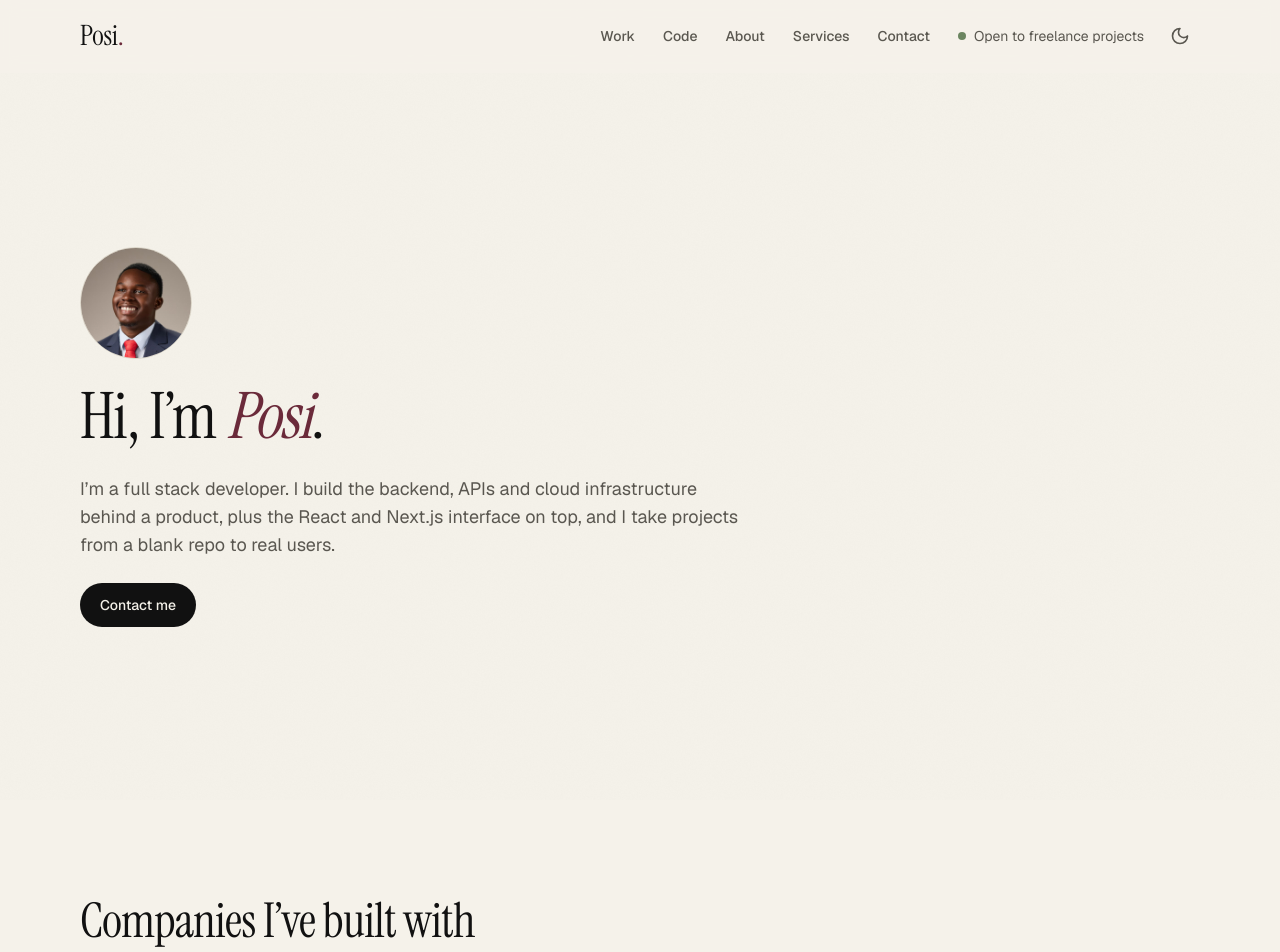
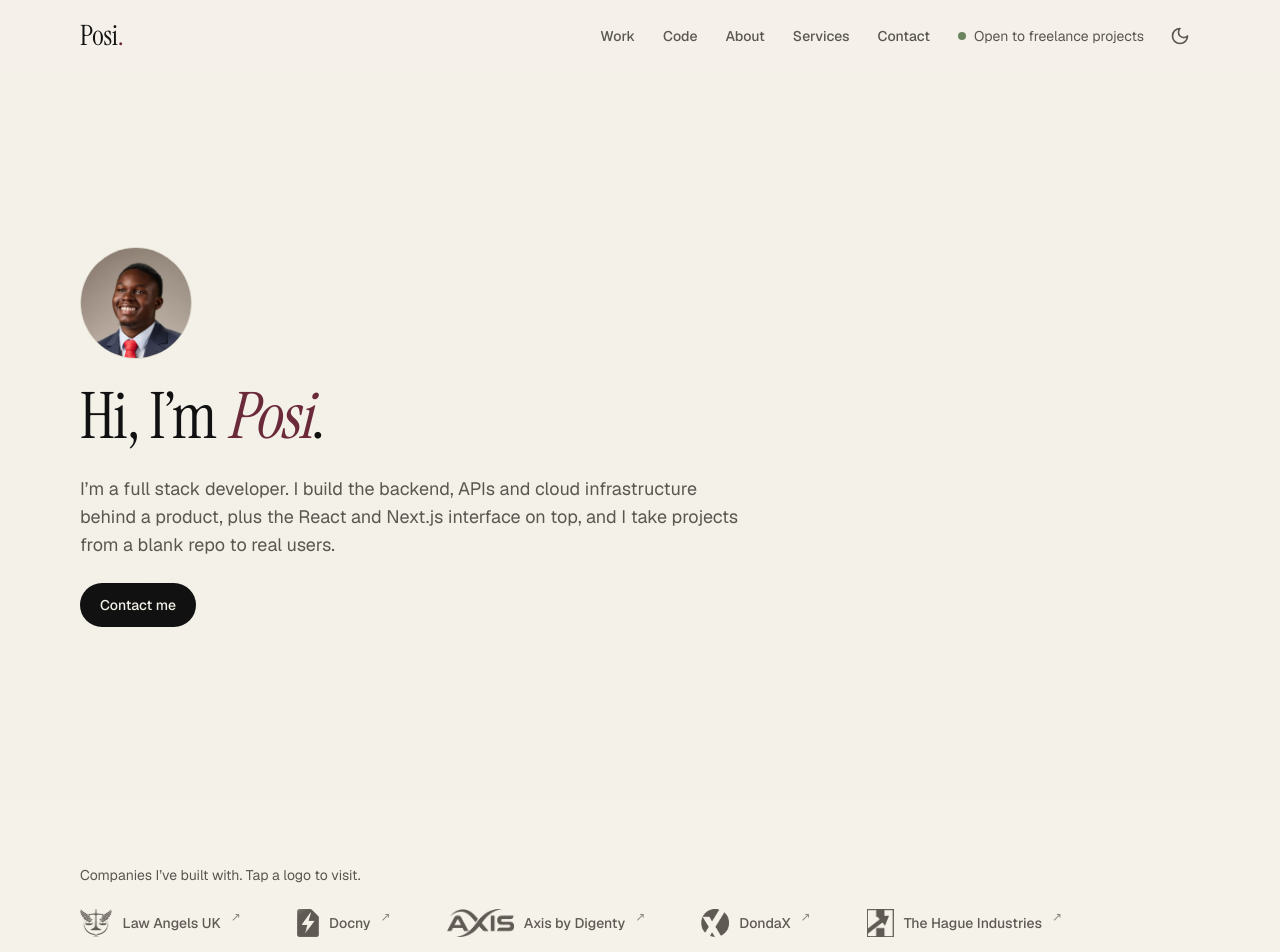
Before and after one commit to Posiislight/main-portfolio, a Next.js app: page / in a window 1280 px wide. Shown: the top 952 px of the page. Built offline with nearby package versions, Linux system fonts and the light colour scheme.

Commit message:
Minimal client logo row: no cards, small logos, pink on hover
Co-Authored-By: Claude Sonnet 5.5 <noreply@anthropic.com>

```diff
--- a/app/page.tsx
+++ b/app/page.tsx
@@ -211,14 +211,11 @@ export default function Page() {
         </section>
 
         {/* Stack */}
-        <section aria-labelledby="clients-heading" className="py-16 md:py-24">
-          <Reveal className={`${wrap} flex flex-col gap-8`}>
-            <div className="flex flex-col gap-2">
-              <h2 id="clients-heading" className={h2}>
-                Companies I’ve built with
-              </h2>
-              <p className="text-sm text-fg-muted">Tap a logo to visit.</p>
-            </div>
+        <section aria-labelledby="clients-heading" className="py-12 md:py-16">
+          <Reveal className={`${wrap} flex flex-col gap-6`}>
+            <h2 id="clients-heading" className="text-sm text-fg-muted">
+              Companies I’ve built with. Tap a logo to visit.
+            </h2>
             <ClientLogos />
           </Reveal>
         </section>
--- a/components/client-logos.tsx
+++ b/components/client-logos.tsx
@@ -2,29 +2,29 @@ import { clients } from "@/lib/clients"
 
 export function ClientLogos() {
   return (
-    <ul className="grid grid-cols-2 gap-3 sm:grid-cols-3 lg:grid-cols-5">
+    <ul className="flex flex-wrap items-center gap-x-10 gap-y-6 md:gap-x-14">
       {clients.map((client) => (
         <li key={client.name}>
           <a
             href={client.url}
             target="_blank"
             rel="noreferrer"
-            className="group flex h-full min-h-36 flex-col items-center justify-center gap-4 rounded-2xl border border-line bg-surface px-4 py-6 text-center shadow-soft transition-all duration-200 hover:-translate-y-0.5 hover:shadow-lift"
+            className="group inline-flex items-center gap-2.5 text-logo transition-colors duration-200 hover:text-brand"
           >
             <span
               aria-hidden="true"
-              className="block h-14 bg-logo transition-colors duration-200 group-hover:bg-fg"
+              className="block h-7 bg-current"
               style={{
                 aspectRatio: client.aspect,
-                maxWidth: "100%",
                 WebkitMask: `url(${client.logo}) center / contain no-repeat`,
                 mask: `url(${client.logo}) center / contain no-repeat`,
               }}
             />
-            <span className="text-sm font-medium text-fg-muted transition-colors group-hover:text-fg">
+            <span className="text-sm font-medium">
               {client.name}
               <span className="sr-only"> (opens in a new tab)</span>
             </span>
+            <span aria-hidden="true" className="-mt-3 text-xs opacity-70">↗</span>
           </a>
         </li>
       ))}
```
